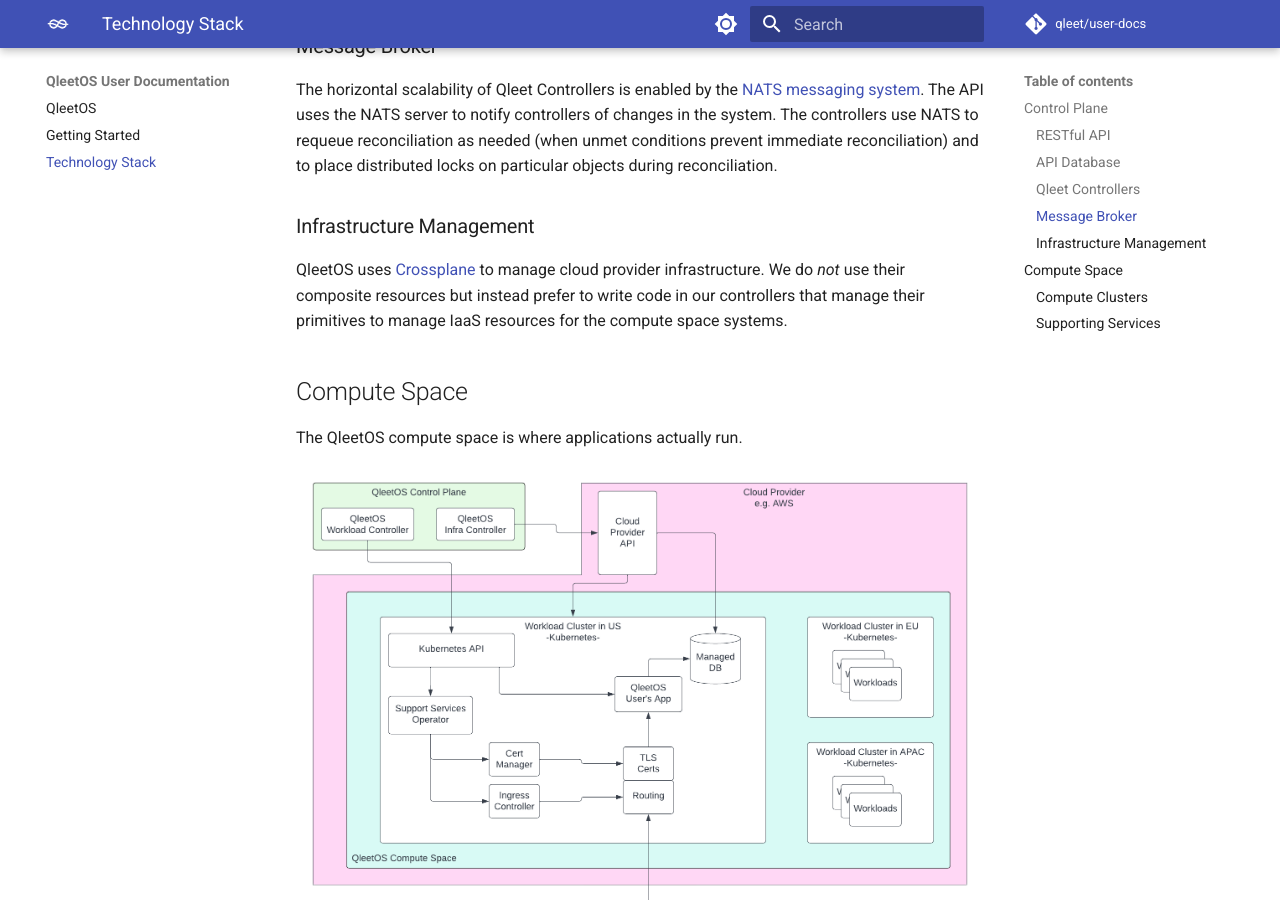
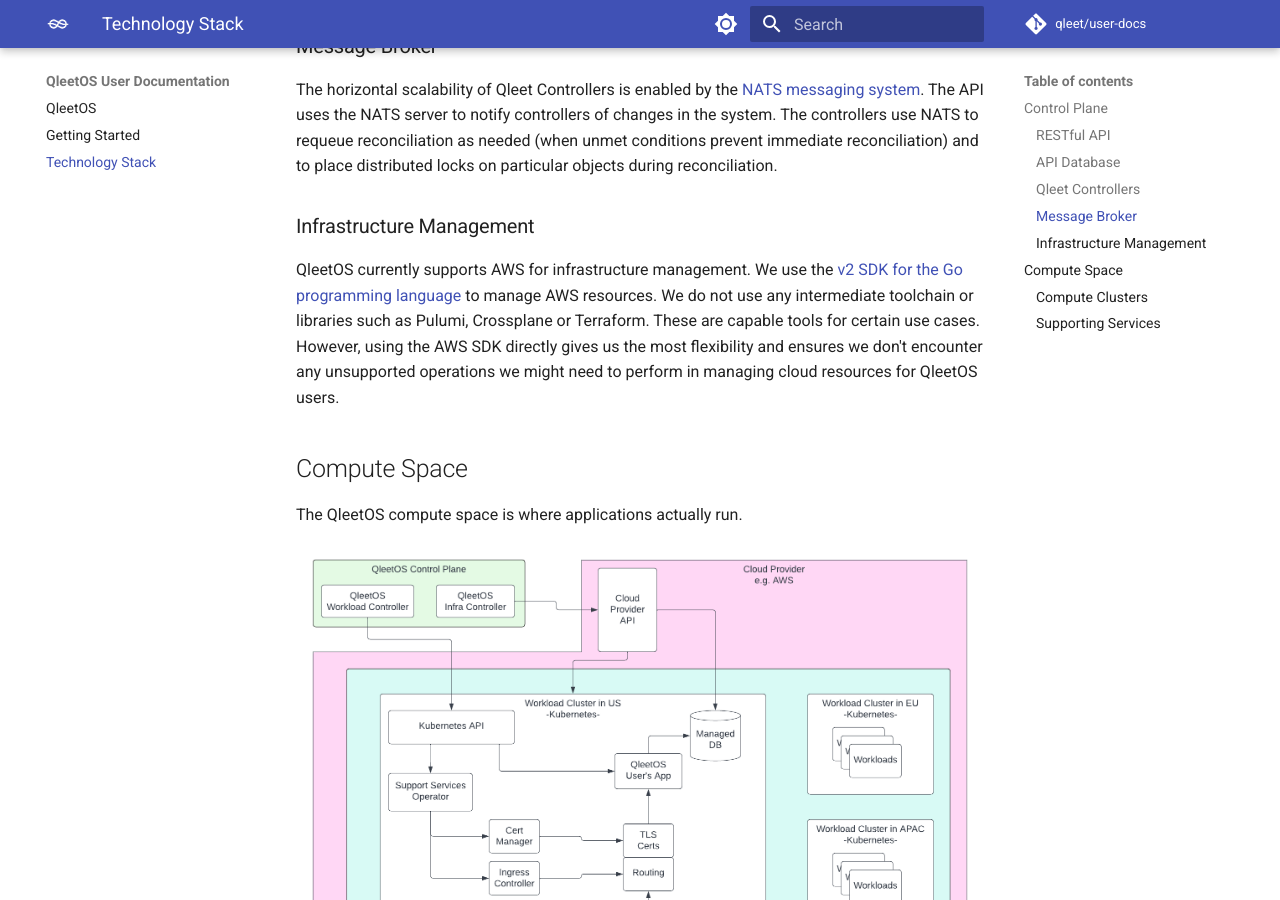
Before and after one commit to qleet/user-docs, an MkDocs documentation site: the page built from docs/tech-stack.md, in a window 1280 px wide and 900 px high, scrolled down 1784 px. Built offline with MkDocs 1.6.1 and Material for MkDocs 9.7.7, drawn with Linux system fonts in a browser that asks for light colours; comment, search, counter and statistics services are not loaded.

Commit message:
feat: update infra management tech stack outline
Signed-off-by: Rich Lander <lander2k2@protonmail.com>

```diff
--- a/docs/tech-stack.md
+++ b/docs/tech-stack.md
@@ -32,7 +32,7 @@
 
 ### Infrastructure Management
 
-QleetOS uses [Crossplane](https://github.com/crossplane/crossplane) to manage cloud provider infrastructure.  We do *not* use their composite resources but instead prefer to write code in our controllers that manage their primitives to manage IaaS resources for the compute space systems.
+QleetOS currently supports AWS for infrastructure management.  We use the [v2 SDK for the Go programming language](https://github.com/aws/aws-sdk-go-v2) to manage AWS resources.  We do not use any intermediate toolchain or libraries such as Pulumi, Crossplane or Terraform.  These are capable tools for certain use cases.  However, using the AWS SDK directly gives us the most flexibility and ensures we don't encounter any unsupported operations we might need to perform in managing cloud resources for QleetOS users.
 
 ## Compute Space
 
```
